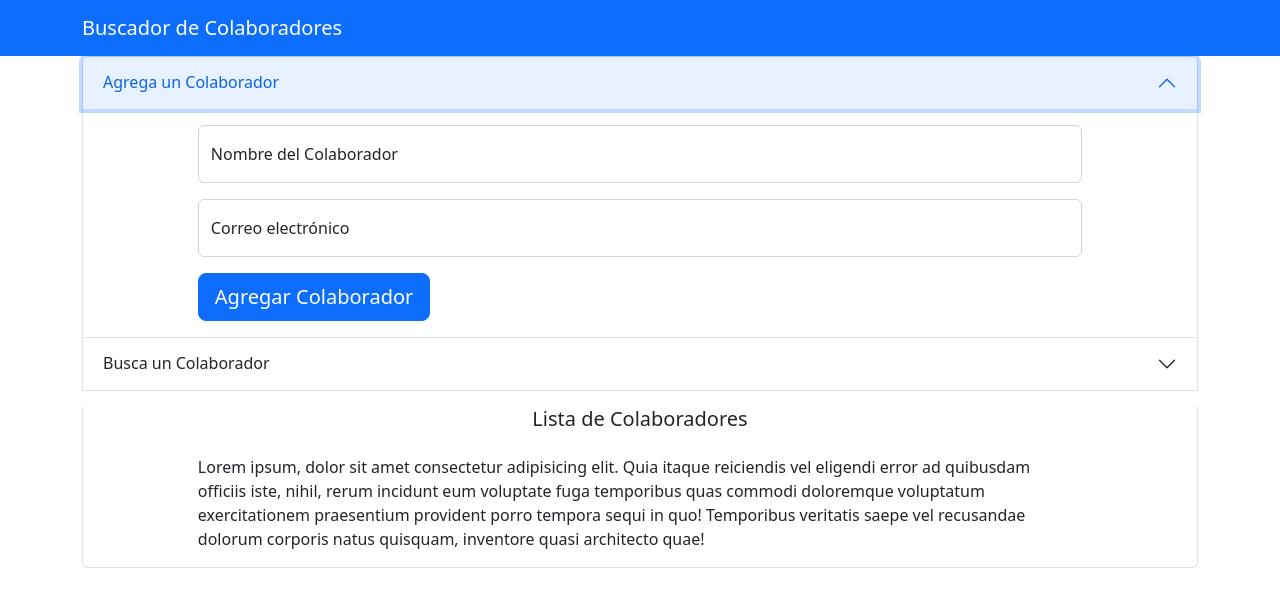
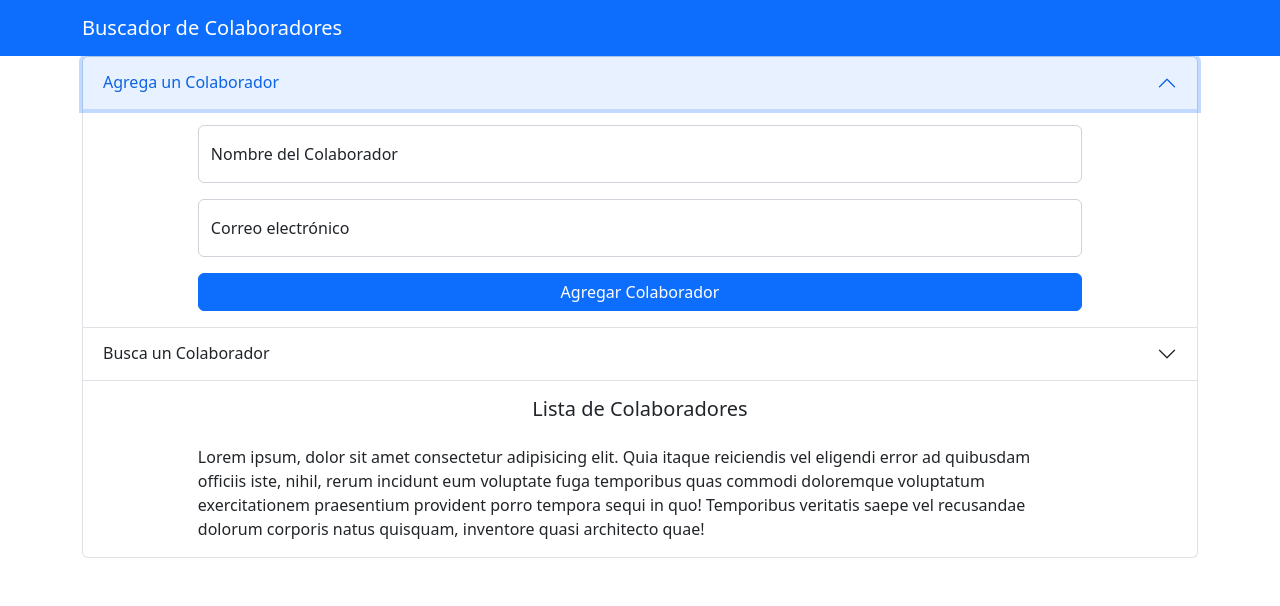
Before and after one commit to jpablow/ADL-FSJS-M04U04, a React (Vite) app: page / in a window 1280 px wide. Both pictures are taken after a click on the button "Agrega un Colaborador". Shown: the top 606 px of the page. Built offline with nearby package versions, Linux system fonts and the light colour scheme.

Commit message:
Cambios en estética de componentes

```diff
--- a/src/components/AgregarComp.jsx
+++ b/src/components/AgregarComp.jsx
@@ -19,9 +19,11 @@ function Agregar() {
       >
         <Form.Control type="email" placeholder="Correo electrónico" />
       </FloatingLabel>
-      <Button variant="primary" size="lg" type="submit">
-        Agregar Colaborador
-      </Button>
+      <div className="d-grid gap-2">
+        <Button variant="primary" type="submit">
+          Agregar Colaborador
+        </Button>
+      </div>
     </Form>
   );
 }
--- a/src/components/ColaboradoresComp.jsx
+++ b/src/components/ColaboradoresComp.jsx
@@ -46,7 +46,7 @@ function Colaboradores() {
         </Accordion.Body>
       </Accordion.Item> */}
         <Accordion.Item eventKey="2">
-          <h5 className="mt-3 text-center">Lista de Colaboradores</h5>
+          <h5 className="pt-3 text-center">Lista de Colaboradores</h5>
           <Row>
             <Col></Col>
             <Col xs={12} md={10} lg={10} xl={10} xxl={8}>
```
